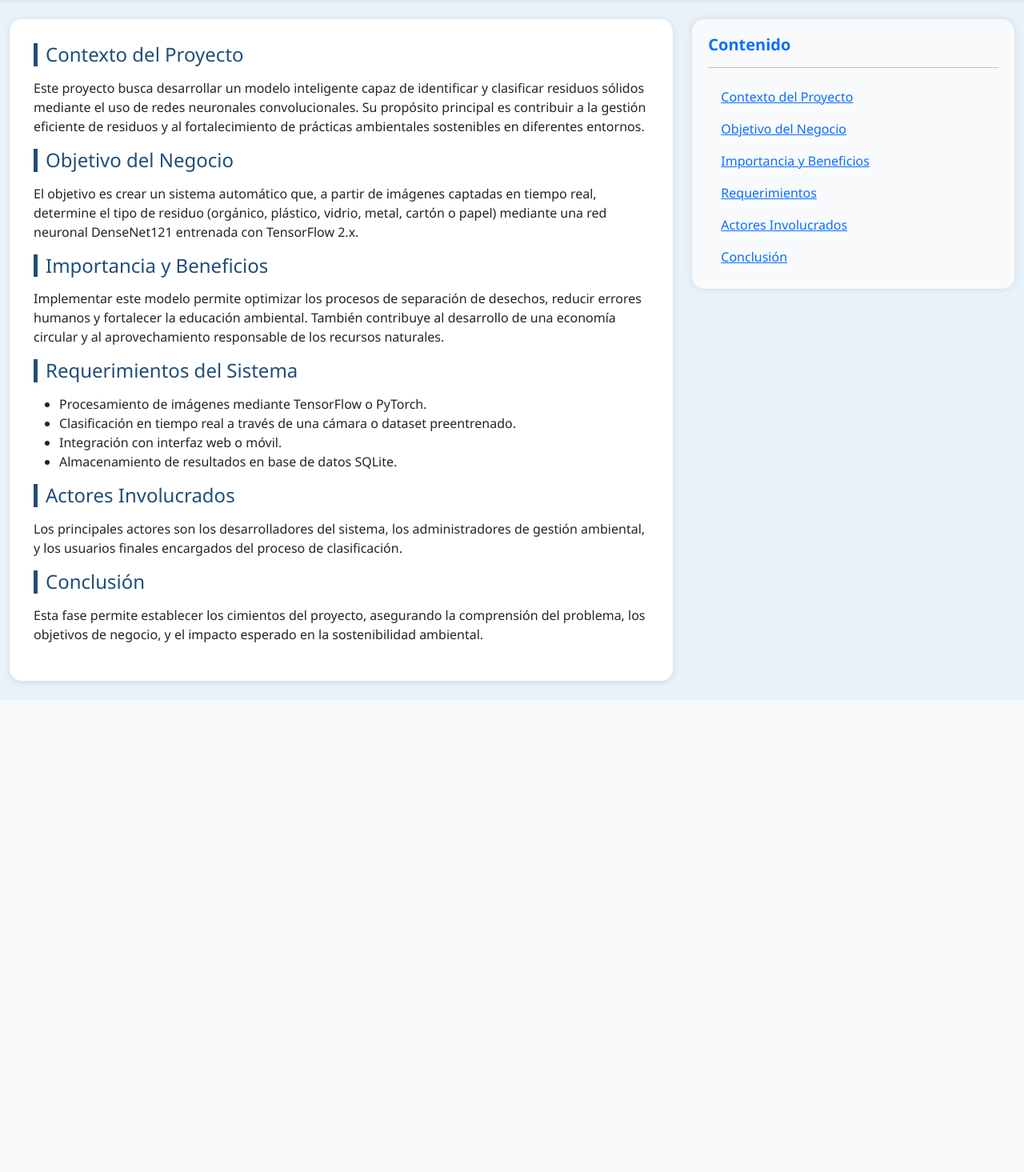
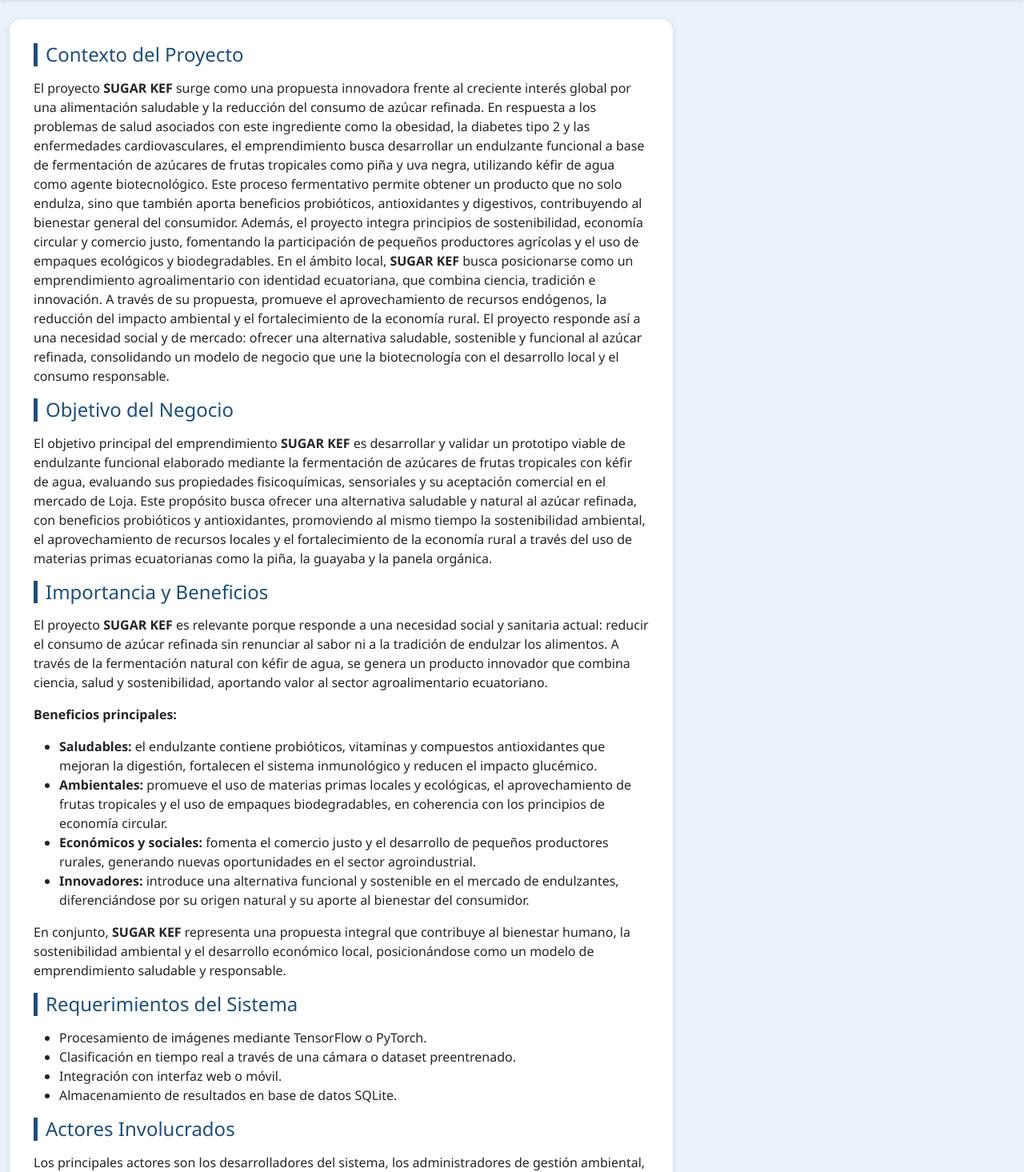
Before and after one commit to manuelarodriguezlopez/ChatBotML, a Flask app: page /fase1 in a window 1280 px wide. Shown: the part 56-1521 px from the top of the page at 80% size. Before the commit the page ends 931 px from the top, so only its background shows below. Run offline with Flask 3, Linux system fonts and the light colour scheme; a user stored in the database is signed in; parts of the project's set-up code (start-up, migrations or seed data) failed here and were passed over.

Commit message:
modificados los templates
los templates fueron modificados, agregando informacion de interés

```diff
--- a/templates/fase1.html
+++ b/templates/fase1.html
@@ -81,22 +81,44 @@
                 <div class="content">
                     <h4>Contexto del Proyecto</h4>
                     <p>
-                        Este proyecto busca desarrollar un modelo inteligente capaz de identificar y clasificar residuos sólidos mediante el uso de redes neuronales convolucionales.
-                        Su propósito principal es contribuir a la gestión eficiente de residuos y al fortalecimiento de prácticas ambientales sostenibles en diferentes entornos.
+                        El proyecto <strong>SUGAR KEF</strong>  surge como una propuesta innovadora frente al creciente interés global por una alimentación saludable y la reducción del consumo de azúcar refinada. En respuesta a los problemas de salud asociados con este ingrediente como la obesidad, la diabetes tipo 2 y las enfermedades cardiovasculares, el emprendimiento busca desarrollar un endulzante funcional a base de fermentación de azúcares de frutas tropicales como piña y uva negra, utilizando kéfir de agua como agente biotecnológico.
+                        Este proceso fermentativo permite obtener un producto que no solo endulza, sino que también aporta beneficios probióticos, antioxidantes y digestivos, contribuyendo al bienestar general del consumidor. Además, el proyecto integra principios de sostenibilidad, economía circular y comercio justo, fomentando la participación de pequeños productores agrícolas y el uso de empaques ecológicos y biodegradables.
+                        En el ámbito local, <strong>SUGAR KEF</strong>  busca posicionarse como un emprendimiento agroalimentario con identidad ecuatoriana, que combina ciencia, tradición e innovación. A través de su propuesta, promueve el aprovechamiento de recursos endógenos, la reducción del impacto ambiental y el fortalecimiento de la economía rural.
+                        El proyecto responde así a una necesidad social y de mercado: ofrecer una alternativa saludable, sostenible y funcional al azúcar refinada, consolidando un modelo de negocio que une la biotecnología con el desarrollo local y el consumo responsable.
                     </p>
 
                     <h4>Objetivo del Negocio</h4>
                     <p>
-                        El objetivo es crear un sistema automático que, a partir de imágenes captadas en tiempo real, determine el tipo de residuo
-                        (orgánico, plástico, vidrio, metal, cartón o papel) mediante una red neuronal DenseNet121 entrenada con TensorFlow 2.x.
+                       El objetivo principal del emprendimiento <strong>SUGAR KEF</strong> es desarrollar y validar un prototipo viable de endulzante funcional elaborado mediante la fermentación de azúcares de frutas tropicales con kéfir de agua, evaluando sus propiedades fisicoquímicas,
+                        sensoriales y su aceptación comercial en el mercado de Loja.
+                       Este propósito busca ofrecer una alternativa saludable y natural al azúcar refinada, con beneficios probióticos y antioxidantes, promoviendo al mismo tiempo la sostenibilidad ambiental,
+                        el aprovechamiento de recursos locales y el fortalecimiento de la economía rural a través del uso de materias primas ecuatorianas como la piña, la guayaba y la panela orgánica.
                     </p>
 
                     <h4>Importancia y Beneficios</h4>
-                    <p>
-                        Implementar este modelo permite optimizar los procesos de separación de desechos, reducir errores humanos y fortalecer la educación ambiental.
-                        También contribuye al desarrollo de una economía circular y al aprovechamiento responsable de los recursos naturales.
-                    </p>
+                        <p>
+                        El proyecto <strong>SUGAR KEF</strong> es relevante porque responde a una necesidad social y sanitaria actual: reducir el consumo de azúcar refinada sin renunciar al sabor ni a la tradición de endulzar los alimentos.
+                        A través de la fermentación natural con kéfir de agua, se genera un producto innovador que combina ciencia, salud y sostenibilidad, aportando valor al sector agroalimentario ecuatoriano.
+                        </p>
 
+                             <p><strong>Beneficios principales:</strong></p>
+
+                        <ul>
+                                <li>
+                                 <strong>Saludables:</strong> el endulzante contiene probióticos, vitaminas y compuestos antioxidantes que mejoran la digestión, fortalecen el sistema inmunológico y reducen el impacto glucémico.
+                                </li>
+                                    <li>
+                                        <strong>Ambientales:</strong> promueve el uso de materias primas locales y ecológicas, el aprovechamiento de frutas tropicales y el uso de empaques biodegradables, en coherencia con los principios de economía circular.
+                                    </li>
+                                <li>
+                                 <strong>Económicos y sociales:</strong> fomenta el comercio justo y el desarrollo de pequeños productores rurales, generando nuevas oportunidades en el sector agroindustrial.
+                                </li>
+                                     <li>
+                                      <strong>Innovadores:</strong> introduce una alternativa funcional y sostenible en el mercado de endulzantes, diferenciándose por su origen natural y su aporte al bienestar del consumidor.
+                                    </li>
+                        </ul>
+                             <p> En conjunto, <strong>SUGAR KEF</strong> representa una propuesta integral que contribuye al bienestar humano, la sostenibilidad ambiental y el desarrollo económico local, posicionándose como un modelo de emprendimiento saludable y responsable.
+                        </p>
                     <h4>Requerimientos del Sistema</h4>
                     <ul>
                         <li>Procesamiento de imágenes mediante TensorFlow o PyTorch.</li>
@@ -117,22 +139,6 @@
                     </p>
                 </div>
             </div>
-
-            <!-- Sidebar derecha -->
-            <div class="col-md-4">
-                <div class="sidebar">
-                    <h5 class="fw-bold text-primary">Contenido</h5>
-                    <hr>
-                    <ul class="list-group list-group-flush">
-                        <li class="list-group-item"><a href="#contexto">Contexto del Proyecto</a></li>
-                        <li class="list-group-item"><a href="#objetivo">Objetivo del Negocio</a></li>
-                        <li class="list-group-item"><a href="#beneficios">Importancia y Beneficios</a></li>
-                        <li class="list-group-item"><a href="#requerimientos">Requerimientos</a></li>
-                        <li class="list-group-item"><a href="#actores">Actores Involucrados</a></li>
-                        <li class="list-group-item"><a href="#conclusion">Conclusión</a></li>
-                    </ul>
-                </div>
-            </div>
         </div>
     </div>
 </body>
--- a/templates/index.html
+++ b/templates/index.html
@@ -20,9 +20,6 @@
                 {% endif %}
             </div>
         </div>
-
-        <p>Esta es la página principal de tu proyecto. Desde aquí podrás acceder al chat y otras herramientas cuando las agregues.</p>
-
         <div class="mt-4">
             <a href="{{ url_for('index') }}" class="btn btn-primary me-2">Ver panel</a>
             <a href="{{ url_for('logout') }}" class="btn btn-outline-danger">Cerrar sesión</a>
--- a/templates/login.html
+++ b/templates/login.html
@@ -46,7 +46,7 @@
     <div class="card p-4">
         <h3 class="text-center mb-3"><i class="bi bi-robot me-2"></i>SUGAR KEF</h3>
         <p class="text-center text-muted mb-4">Accede a tu cuenta</p>
-
+        <!-- Mensajes flash, sesion creada, cerrada o contraseña incorrecta -->
         {% with messages = get_flashed_messages(with_categories=true) %}
           {% if messages %}
             {% for category, message in messages %}
```
Also changed, not shown: 1 other file.
